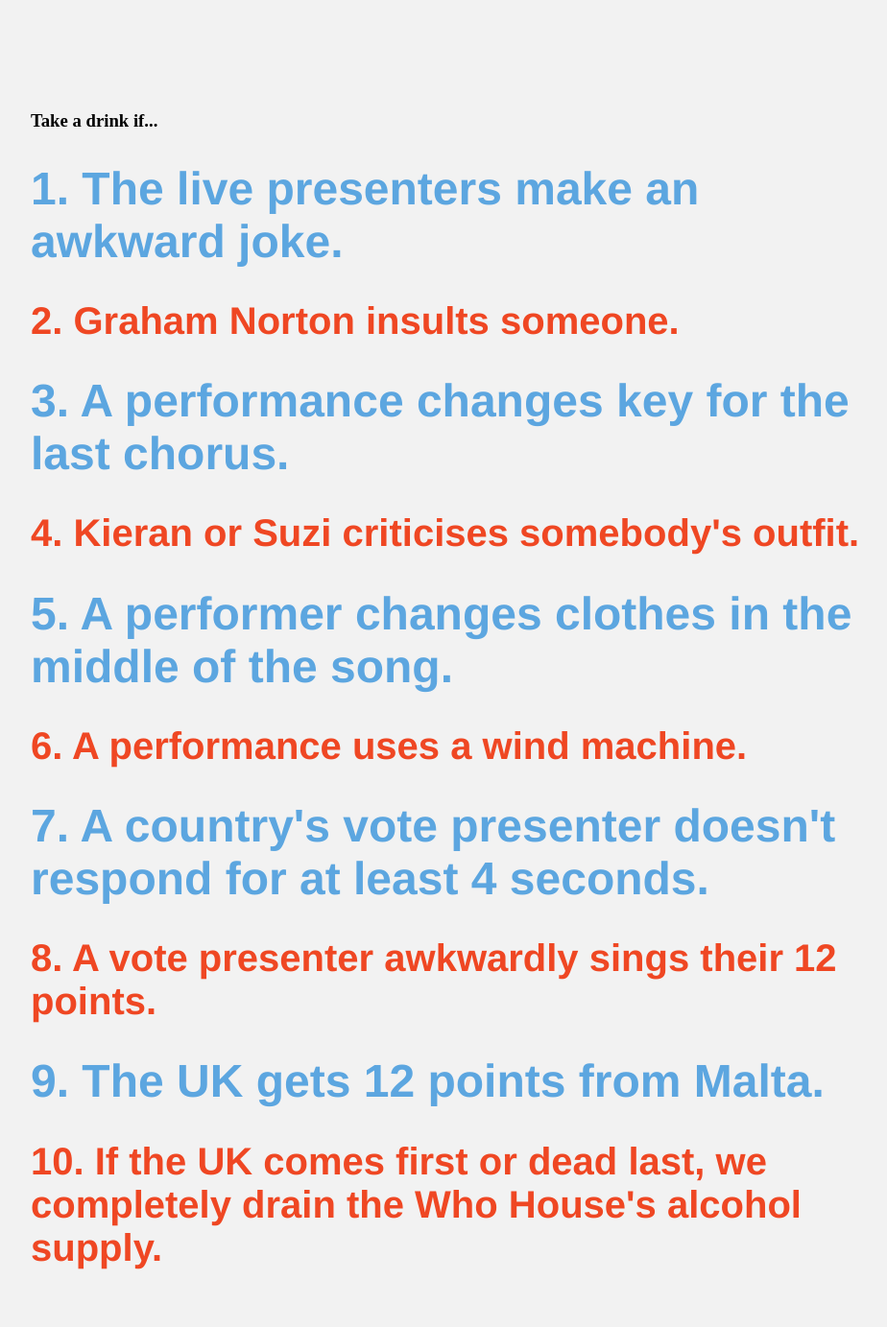
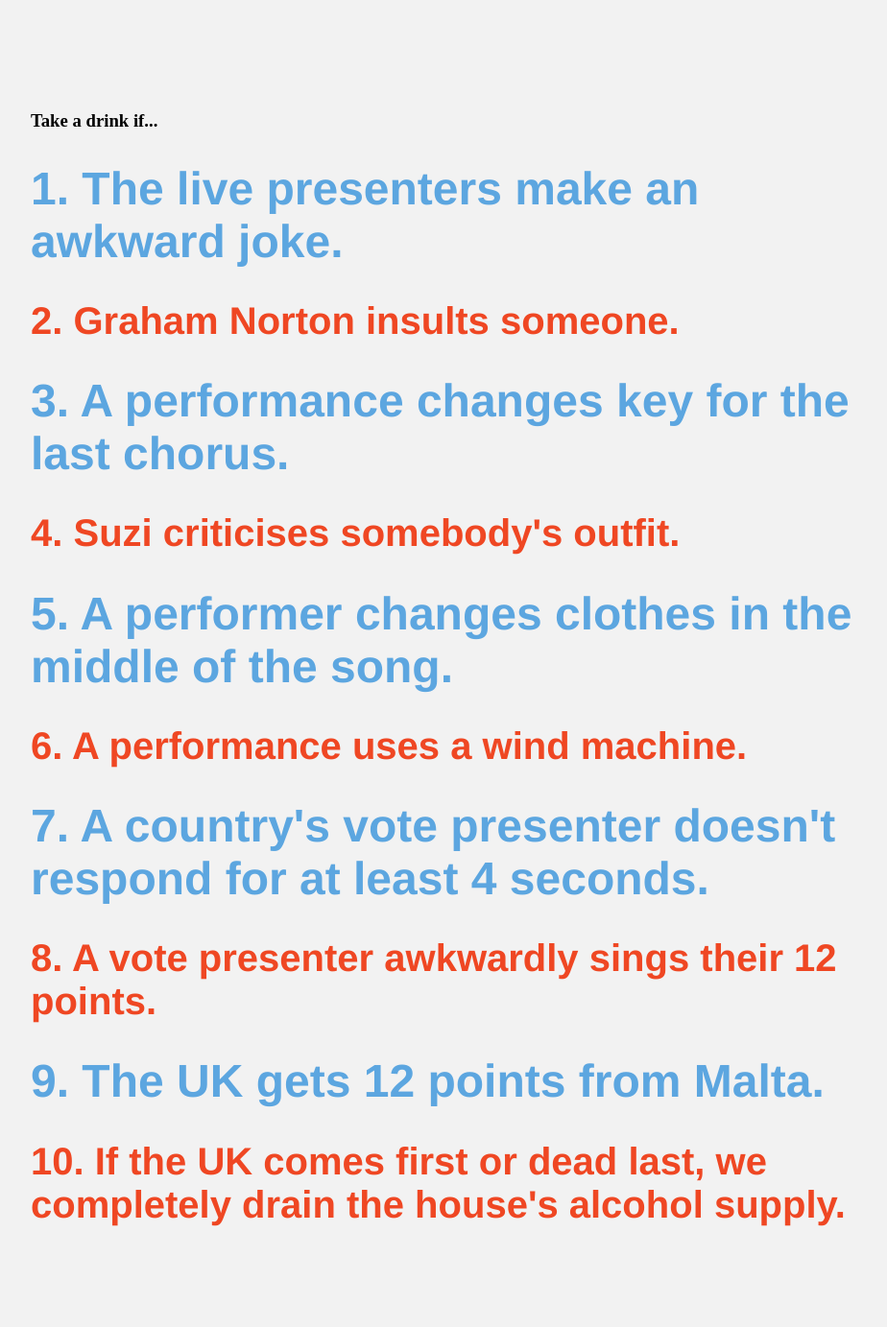
Before and after one commit to ObsidianEagle/ObsidianEagle.github.io, a Jekyll site: the page built from eurovision/index.html, in a window 1280 px wide. Shown: the whole page at 96% size, without its empty margins (160-1084 px from the left). Built offline with Jekyll 4.4.1, drawn with Linux system fonts in a browser that asks for light colours; after the commit the page ends 1338 px from its top, so only the background shows below that.

Commit message:
Update index.html

```diff
--- a/eurovision/index.html
+++ b/eurovision/index.html
@@ -11,7 +11,7 @@
 
 <h1>3. A performance changes key for the last chorus.</h1>
 
-<h2>4. Kieran or Suzi criticises somebody's outfit.</h2>
+<h2>4. Suzi criticises somebody's outfit.</h2>
 
 <h1>5. A performer changes clothes in the middle of the song.</h1>
 
@@ -23,4 +23,4 @@
 
 <h1>9. The UK gets 12 points from Malta.</h1>
 
-<h2>10. If the UK comes first or dead last, we completely drain the Who House's alcohol supply.</h2>
+<h2>10. If the UK comes first or dead last, we completely drain the house's alcohol supply.</h2>
```
